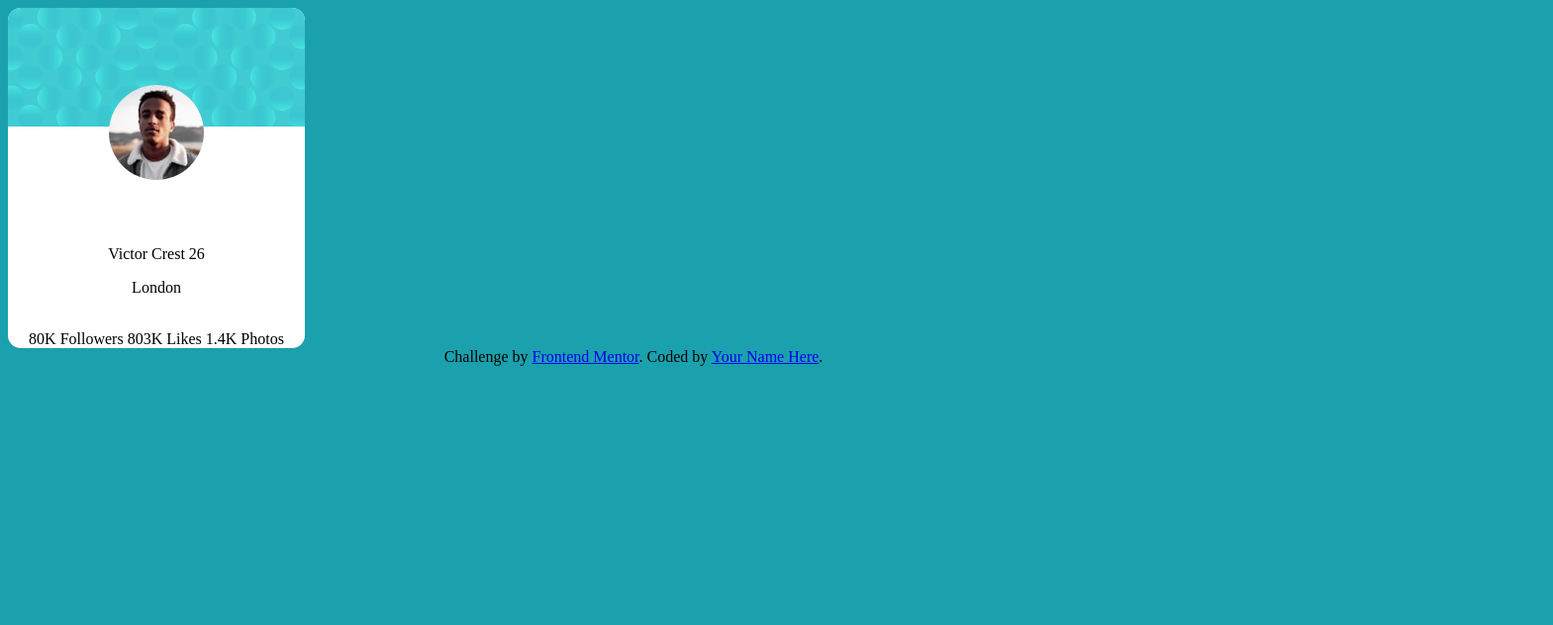
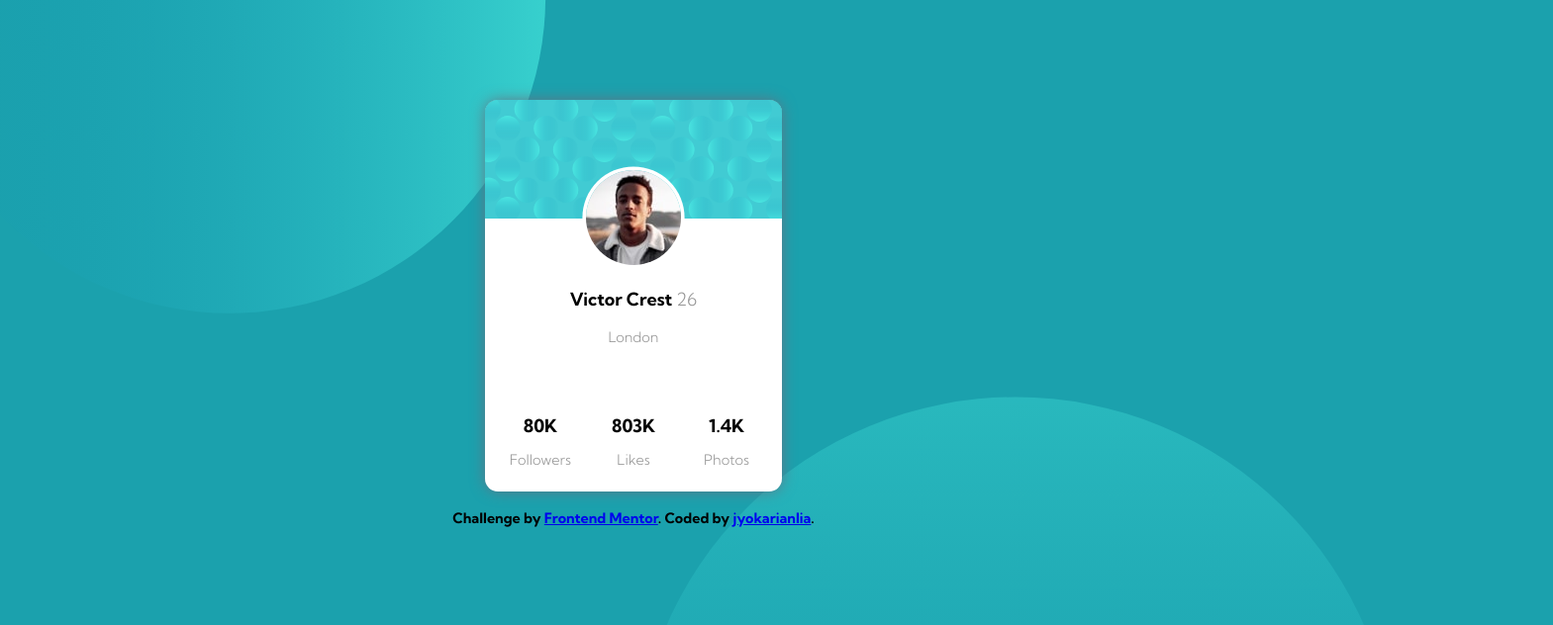
Before and after one commit to jyokarianlia/profile-card, a plain HTML site: page index.html in a window 1280 px wide. Shown: the whole page at 99% size, 1569 px wide, since content can reach past the window. Drawn offline with Linux system fonts and the light colour scheme.

Commit message:
estilos de la tarjeta

```diff
--- a/index.html
+++ b/index.html
@@ -5,34 +5,44 @@
   <meta name="viewport" content="width=device-width, initial-scale=1.0"> <!-- displays site properly based on user's device -->
 
   <link rel="icon" type="image/png" sizes="32x32" href="images/favicon-32x32.png">
+  <link rel="preconnect" href="https://fonts.gstatic.com">
+  <link href="https://fonts.googleapis.com/css2?family=Kumbh+Sans:wght@300&display=swap" rel="stylesheet">
+  <link rel="preconnect" href="https://fonts.gstatic.com">
+<link href="https://fonts.googleapis.com/css2?family=Kumbh+Sans:wght@300;700&display=swap" rel="stylesheet">
 
   <title>Frontend Mentor | Profile card component</title>
   <link rel="stylesheet" href="style.css">
 </head>
 <body>
+  <div class="bg">
+    <img src="images/bg-pattern-top.svg" width="100%">
+  </div>
+
   <div class = "container">
     <img class="img1" src="images/bg-pattern-card.svg" width="100%">
 
     <div class="container2">
-      <img class="img2" src="images/image-victor.jpg" alt="">
-      <p>Victor Crest 26</p>
-      <p>London</p>
+      <img class="img2" src="images/image-victor.jpg" >
+      <p>Victor Crest <span class="letra-clara">26</span></p>
+      <p class="letra-clara letra-ch">London</p>
+    </div>
 
-      <br>
-      80K
-      Followers
+    <div class="divide"></div>
 
-      803K
-      Likes
-
-      1.4K
-      Photos
+    <div class="contadores">
+      <span class="enlinea">80K<p class="letra-clara letra-ch">Followers</p></span>
+      <span class="enlinea">803K<p class="letra-clara letra-ch">Likes</p></span>
+      <span class="enlinea">1.4K<p class="letra-clara letra-ch">Photos</p></span>
     </div>
   </div>
 
-  <div class="attribution">
+  <div class="attribution letra-ch">
     Challenge by <a href="https://www.frontendmentor.io?ref=challenge" target="_blank">Frontend Mentor</a>.
-    Coded by <a href="#">Your Name Here</a>.
+    Coded by <a href="#">jyokarianlia</a>.
+  </div>
+
+  <div class="bg2">
+    <img src="images/bg-pattern-bottom.svg" width="100%" alt="">
   </div>
 </body>
 </html>
--- a/style.css
+++ b/style.css
@@ -1,22 +1,105 @@
 body {
     text-align: center;
     background-color: #1ba1ad;
+    font-size: 18px;
+    font-family: 'Kumbh Sans', sans-serif;
+    font-weight: 700;
+}
+
+.bg {
+    position: absolute;
+    top: -18em;
+    left: -5em;
+    width: 50vw;
+    height: 50wh;
+    -webkit-transform: rotate(45deg);
+    -moz-transform: rotate(45deg);
+    -ms-transform: rotate(45deg);
+    transform: rotate(45deg);
+    z-index: -1;
+}
+
+.bg2 {
+    position: absolute;
+    left: 50%;
+    top: 50vh;
+    width: 60%;
+    -webkit-transform: rotate(45deg);
+    -moz-transform: rotate(45deg);
+    -ms-transform: rotate(45deg);
+    transform: rotate(45deg);
+    z-index: -2;
 }
 
 .container {
-    margin: 0;
-    padding: 0%;
     width: 300px;
     background-color: white;
     border-radius: 13px;
+    box-shadow: 0px 0px 15px -1px hsl(227, 10%, 46%);
+    margin-bottom: 1em;
+    margin-left: auto;
+    margin-right: auto;
+    margin-top: 8%;
+}
+
+.container2 {
+    position: relative;
+    top: -3em;
+}
+
+.letra-clara {
+    font-weight: 400;
+    color: hsl(0, 0%, 59%);
+}
+
+.letra-ch {
+    font-size: .8em;
 }
 
 .img1 {
     border-radius: 13px 13px 0px 0px;
+    background-color: hsl(185, 75%, 39%);
 }
 
 .img2 {
     border-radius: 50%;
+    box-shadow: 0px 0px 0em .2em white;
+}
+
+.divide {
+    background-color: hsl(0, 0%, 59%);
+    box-shadow: 0px 0px 2px .1px hsl(0, 0%, 59%);
     position: relative;
-    top: -46px;
+    top: -2em;
 }
+
+.contadores {
+    padding-bottom: .5em;
+}
+
+.enlinea {
+    width: 30%;
+    display: inline-block;
+}
+
+@media (max-width:376px) {
+    .bg {
+        position: absolute;
+        top: -20vh;
+        left: -60vw;
+        width: 100vw;
+    }
+
+    .container {
+        position: relative;
+        top: 15vh;
+        margin-left: auto;
+        margin-right: auto;
+    }
+
+    .bg2 {
+        position: absolute;
+        top: 66vh;
+        width: 100%;
+    }
+}
```
